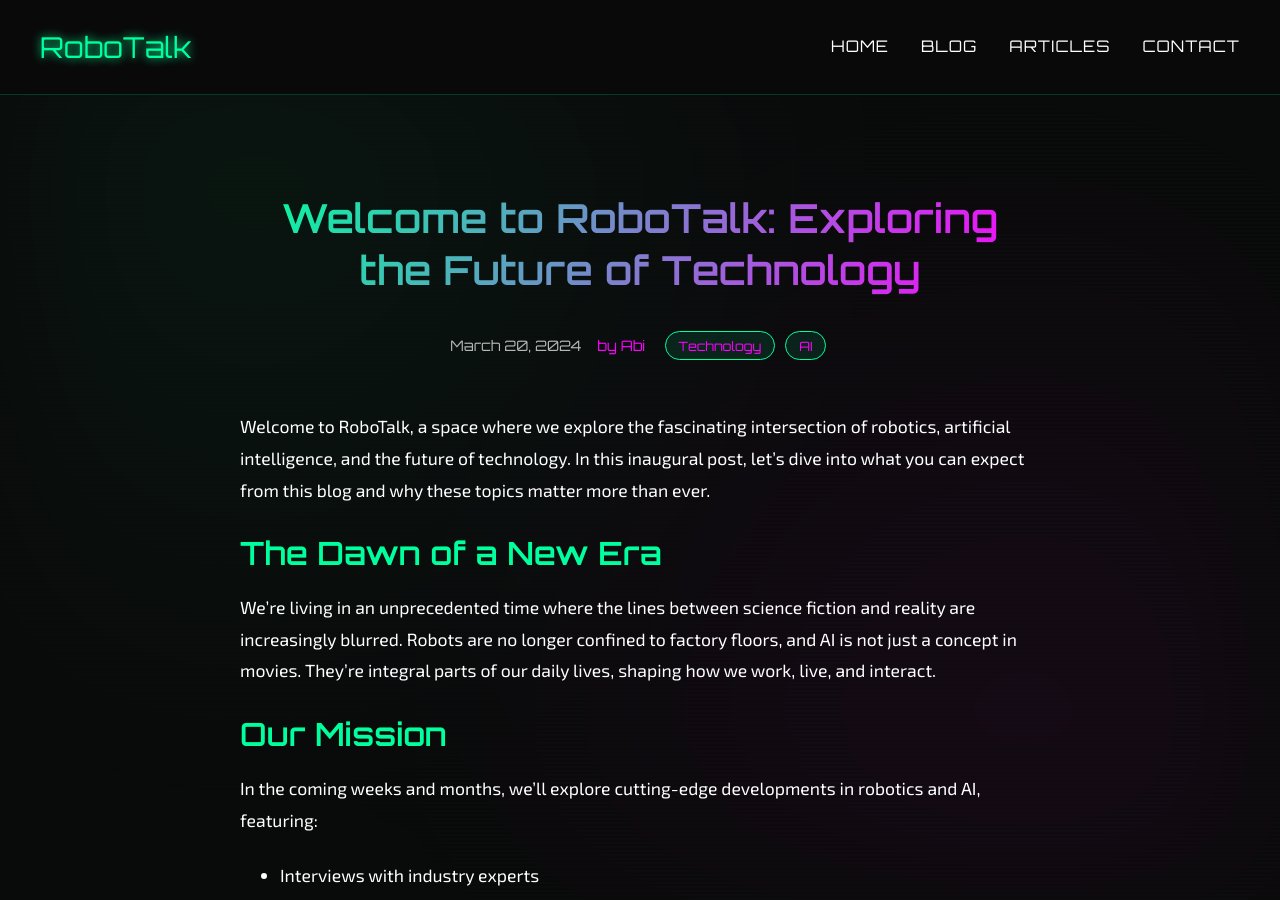
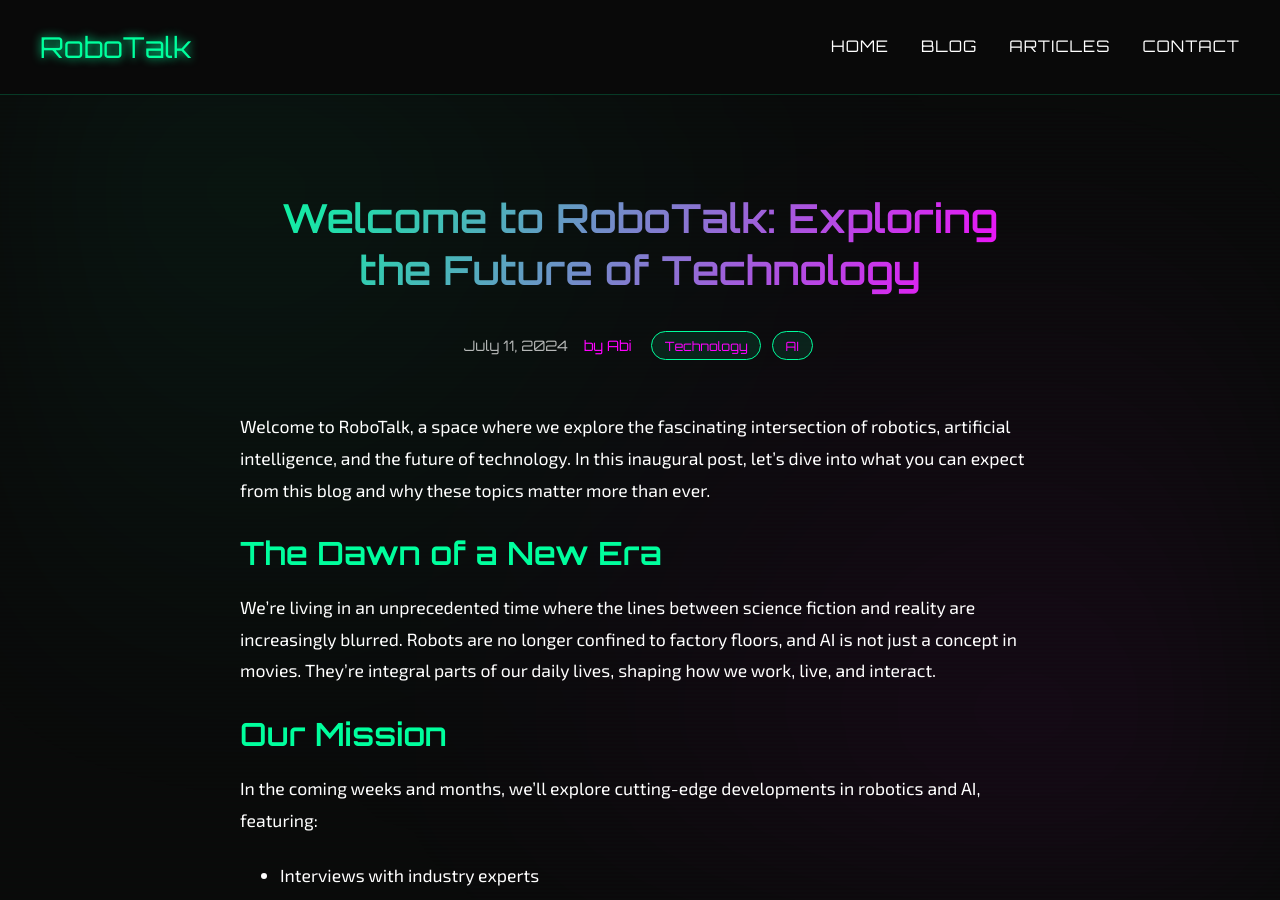
Before and after one commit to abigaillhiggins/RoboTalk, a Jekyll site: the page built from _posts/2024-03-20-welcome-to-robotalk.md, in a window 1280 px wide and 900 px high. Built offline with Jekyll 4.4.1, drawn with Linux system fonts in a browser that asks for light colours.

Commit message:
Update welcome post content

```diff
--- a/_posts/2024-03-20-welcome-to-robotalk.md
+++ b/_posts/2024-03-20-welcome-to-robotalk.md
@@ -1,7 +1,7 @@
 ---
 layout: post
 title: "Welcome to RoboTalk: Exploring the Future of Technology"
-date: 2024-03-20 12:00:00 +0000
+date: 2024-07-11 12:00:00 +0000
 categories: [Technology, AI]
 tags: [welcome, robotics, artificial-intelligence]
 author: Abi
```
